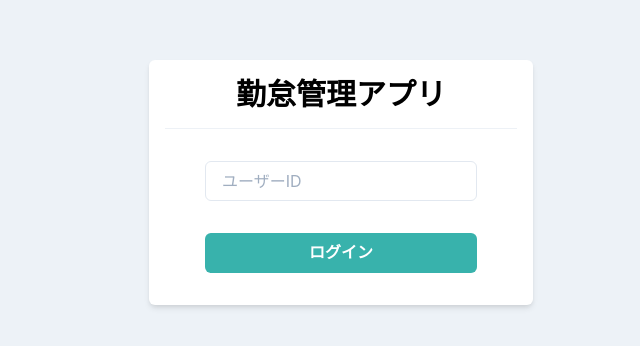
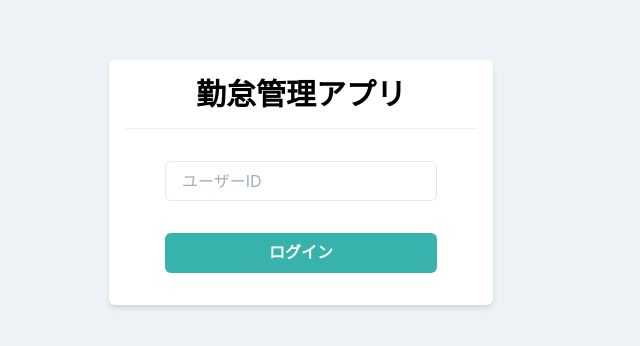
Before and after one commit to sum16/attendance_app_for_react, a React (Create React App) app: page / in a window 1280 px wide. Shown: the part 218-564 px from the top of the page, without its empty margins (299-939 px from the left). Built offline with nearby package versions, Linux system fonts and the light colour scheme.

Commit message:
update css

```diff
--- a/src/components/Pages/Login.jsx
+++ b/src/components/Pages/Login.jsx
@@ -14,7 +14,8 @@ export const Login = () => {
 
   return (
     <ChakraProvider theme={theme}>
-      <Flex align="center" justify="center" height="100vh">
+      {/* 後ほどレスポンシブ */}
+      <Flex align="center" justify="center" height="100vh" width="1200px">
         <Box bg="white" w="sm" p={4} borderRadius="md" shadow="md">
           <Heading as="h1" size="lg" textAlign="center">
             勤怠管理アプリ
```
